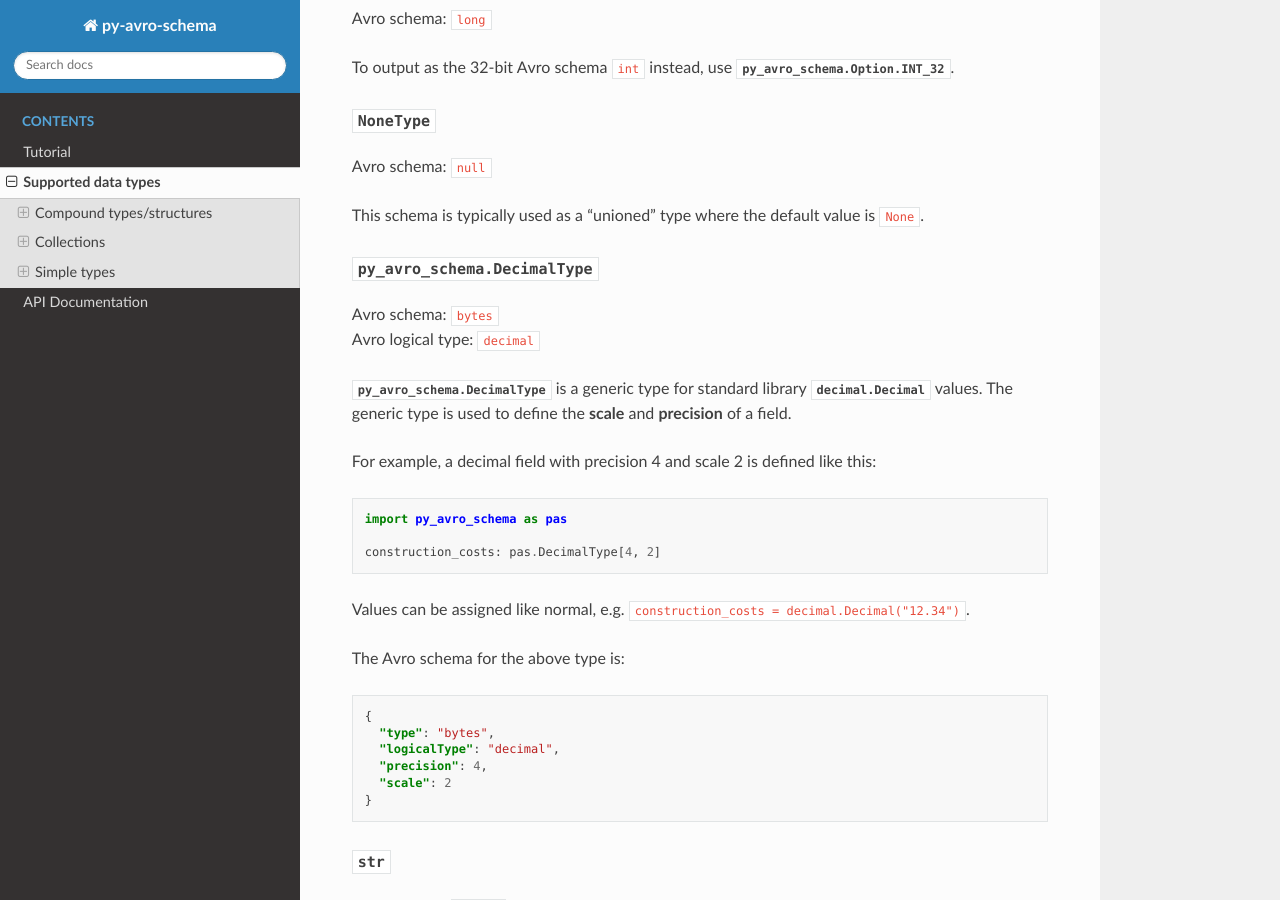
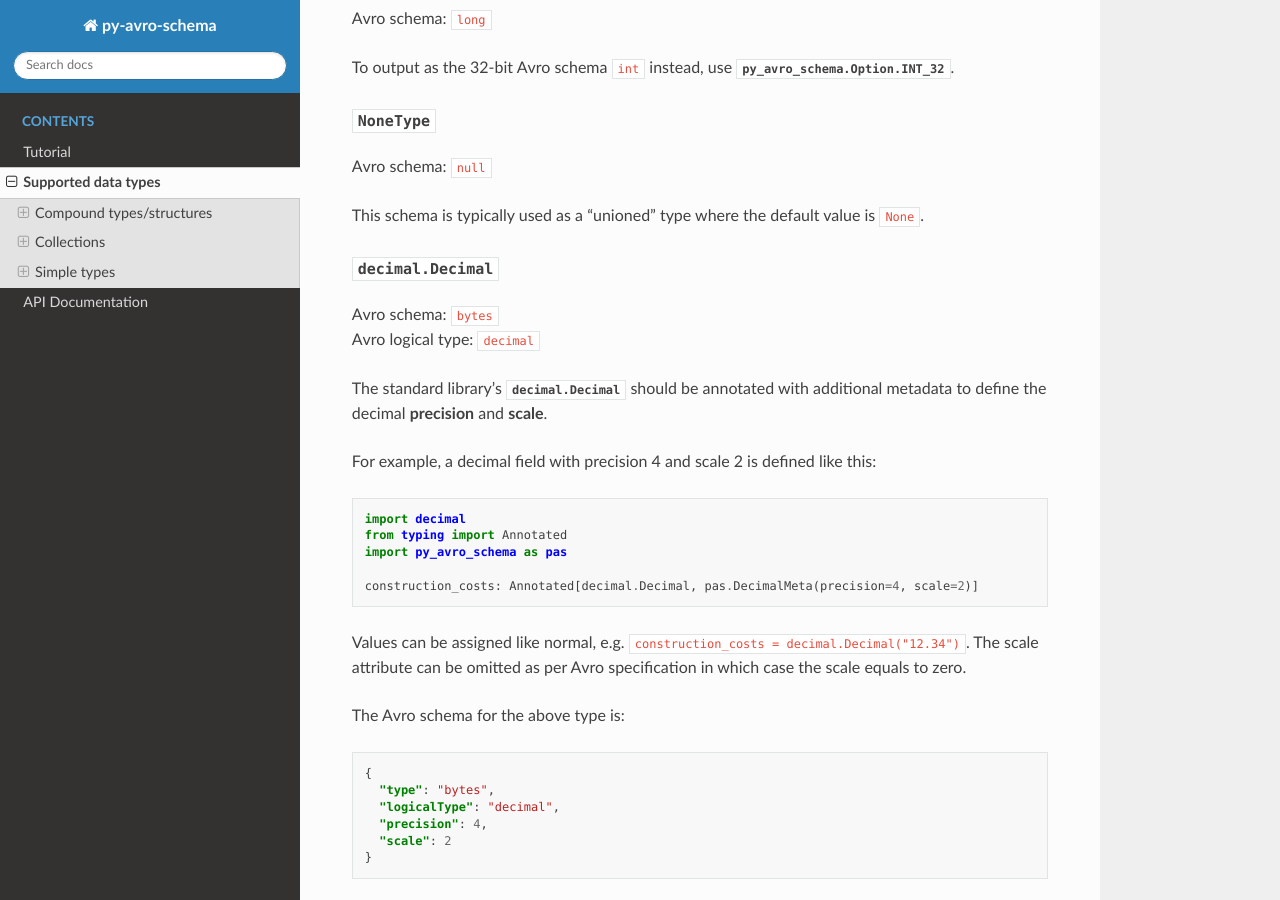
Before and after one commit to jpmorganchase/py-avro-schema, a Sphinx documentation site: the page built from docs/types.rst, in a window 1280 px wide and 900 px high, scrolled down 8214 px. Built offline with Sphinx 7.4.7 and the Read the Docs theme 2.0.0, drawn with Linux system fonts in a browser that asks for light colours.

Commit message:
Update docs

```diff
--- a/docs/types.rst
+++ b/docs/types.rst
@@ -422,22 +422,25 @@ Avro schema: ``null``
 This schema is typically used as a "unioned" type where the default value is ``None``.
 
 
-:class:`py_avro_schema.DecimalType`
-~~~~~~~~~~~~~~~~~~~~~~~~~~~~~~~~~~~
+:class:`decimal.Decimal`
+~~~~~~~~~~~~~~~~~~~~~~~~
 
 | Avro schema: ``bytes``
 | Avro logical type: ``decimal``
 
-:class:`py_avro_schema.DecimalType` is a generic type for standard library :class:`decimal.Decimal` values.
-The generic type is used to define the **scale** and **precision** of a field.
+The standard library's :class:`decimal.Decimal` should be annotated with additional metadata to define the decimal
+**precision** and **scale**.
 
 For example, a decimal field with precision 4 and scale 2 is defined like this::
 
+   import decimal
+   from typing import Annotated
    import py_avro_schema as pas
 
-   construction_costs: pas.DecimalType[4, 2]
+   construction_costs: Annotated[decimal.Decimal, pas.DecimalMeta(precision=4, scale=2)]
 
-Values can be assigned like normal, e.g. ``construction_costs = decimal.Decimal("12.34")``.
+Values can be assigned like normal, e.g. ``construction_costs = decimal.Decimal("12.34")``. The scale attribute can be
+omitted as per Avro specification in which case the scale equals to zero.
 
 The Avro schema for the above type is:
 
```
Also changed, not shown: 1 other file.
